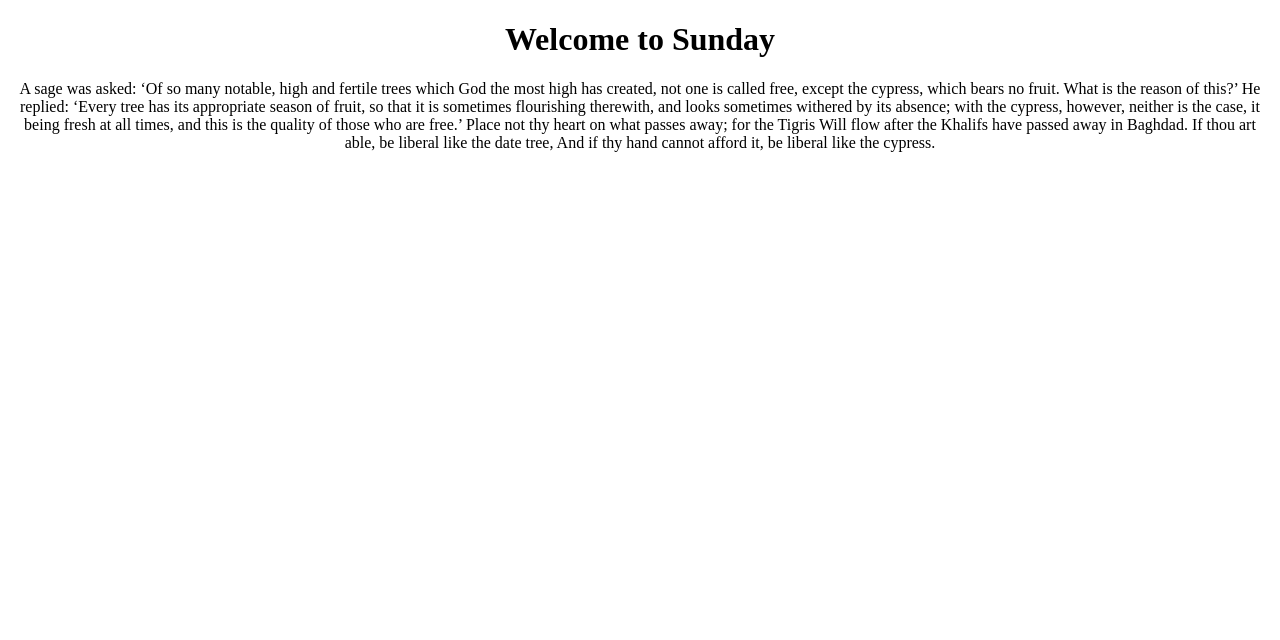
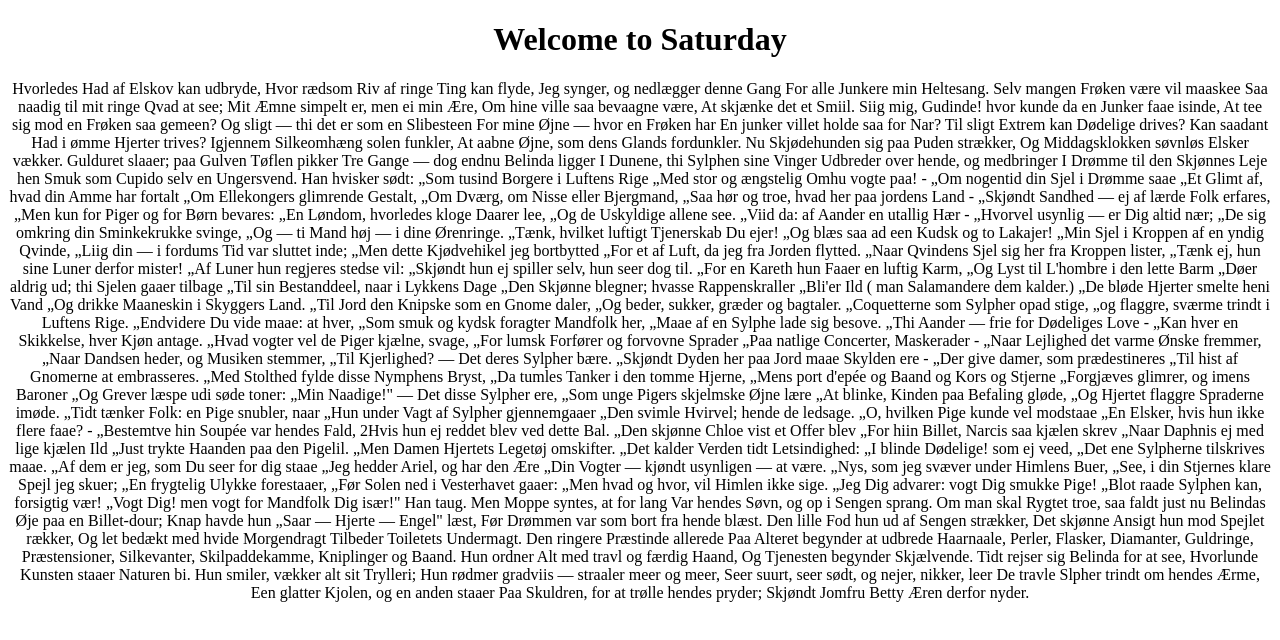
Before and after one commit to calebfroese/today.github.io, an Angular app: page / in a window 1280 px wide. Shown: the top 640 px of the page. Built offline with nearby package versions, Linux system fonts and the light colour scheme; a web font is replaced by a local one.

Commit message:
Update for Saturday

```diff
--- a/src/app/app.component.ts
+++ b/src/app/app.component.ts
@@ -8,7 +8,7 @@ import { map } from 'rxjs/operators';
   styleUrls: ['./app.component.css']
 })
 export class AppComponent implements OnInit {
-  day = 'Sunday';
+  day = 'Saturday';
   poem$: any;
 
   constructor(public http: Http) {}
```
Also changed, not shown: src/assets/poem.json (+1 -1 lines).
